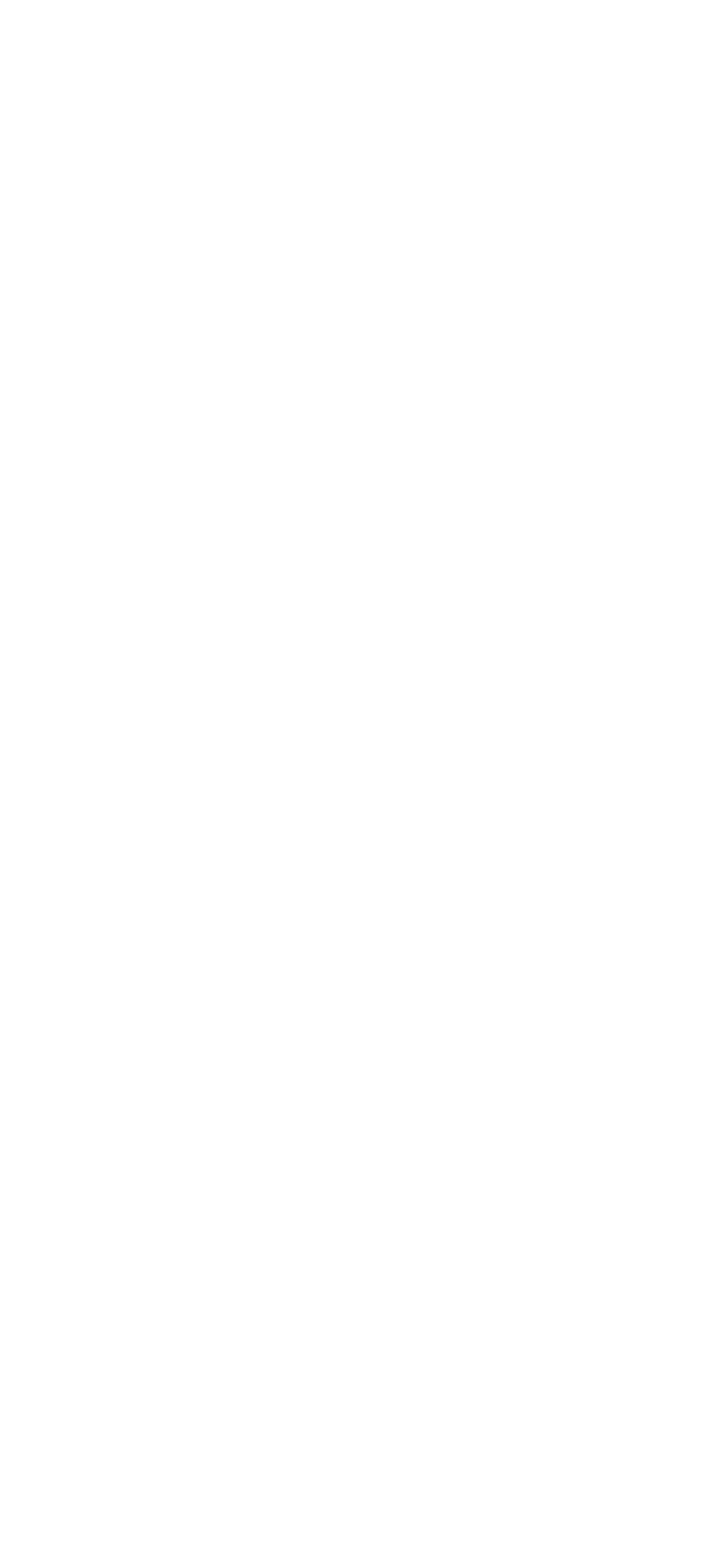
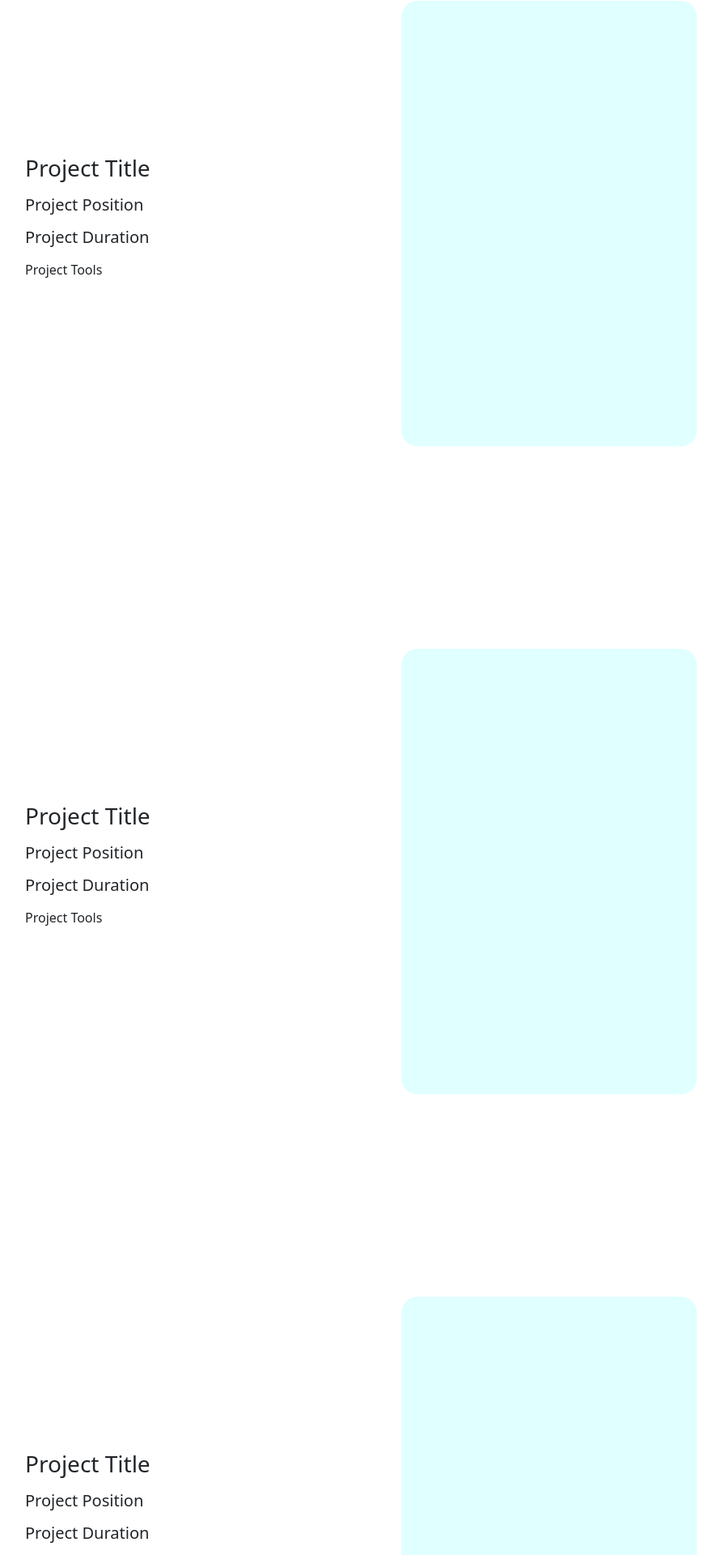
Before and after one commit to Alhazen4/alhazen4-porto, an Angular app: page /work in a window 1280 px wide. Before the commit this address led to /. Shown: the part 124-2044 px from the top of the page at 81% size, without its empty margins (169-1061 px from the left). Before the commit the page ends 800 px from the top, so only its background shows below. Built offline with nearby package versions, Linux system fonts and the light colour scheme.

Commit message:
Add work page

```diff
--- a/src/app/app-routing.module.ts
+++ b/src/app/app-routing.module.ts
@@ -1,11 +1,11 @@
 import { NgModule } from '@angular/core';
 import { RouterModule, Routes } from '@angular/router';
-// import { NavbarComponent } from './components/navbar/navbar.component';
 import { HomepageComponent } from './components/homepage/homepage.component';
+import { WorkComponent } from './components/work/work.component';
 
 const routes: Routes = [
   { path: '', component: HomepageComponent },
-  // { path: 'navbar', component: NavbarComponent },
+  { path: 'work', component: WorkComponent },
 ];
 
 @NgModule({
--- a/src/app/app.module.ts
+++ b/src/app/app.module.ts
@@ -3,15 +3,15 @@ import { BrowserModule } from '@angular/platform-browser';
 
 import { AppRoutingModule } from './app-routing.module';
 import { AppComponent } from './app.component';
-// import { NavbarComponent } from './components/navbar/navbar.component';
 import { HomepageComponent } from './components/homepage/homepage.component';
 import { NgbModule } from '@ng-bootstrap/ng-bootstrap';
+import { WorkComponent } from './components/work/work.component';
 
 @NgModule({
   declarations: [
     AppComponent,
-    // NavbarComponent,
-    HomepageComponent
+    HomepageComponent,
+    WorkComponent
   ],
   imports: [
     BrowserModule,
--- a/src/app/components/homepage/homepage.component.html
+++ b/src/app/components/homepage/homepage.component.html
@@ -10,8 +10,8 @@
 <nav class="d-flex align-items-center justify-content-between fs-5">
   <a href="">Ardi Azizi</a>
   <div class="link d-flex flex-row justify-content-between" style="width: 170px;">
+    <a href="">Work</a>
     <a href="">About</a>
-    <a href="">Work</a>
   </div>
 </nav>
 
--- /dev/null
+++ b/src/app/components/work/work.component.html
@@ -0,0 +1,69 @@
+<!DOCTYPE html>
+<html lang="en">
+
+<head>
+  <meta charset="UTF-8">
+  <meta name="viewport" content="width=device-width, initial-scale=1.0">
+  <title>Document</title>
+</head>
+
+<body>
+  <div class="div d-flex align-items-center justify-content-center">
+    <div class="div-content d-flex flex-row align-items-center justify-content-end">
+      <div class="div-text-flip d-flex justify-content-center flex-column gap-2">
+        <h3>Project Title</h3>
+        <h5>Project Position</h5>
+        <h5>Project Duration</h5>
+        <p>Project Tools</p>
+      </div>
+      <div class="div-cover-flip"></div>
+    </div>
+  </div>
+  <div class="div d-flex align-items-center justify-content-center">
+    <div class="div-content d-flex flex-row align-items-center justify-content-end">
+      <div class="div-text-flip d-flex justify-content-center flex-column gap-2">
+        <h3>Project Title</h3>
+        <h5>Project Position</h5>
+        <h5>Project Duration</h5>
+        <p>Project Tools</p>
+      </div>
+      <div class="div-cover-flip"></div>
+    </div>
+  </div>
+  <div class="div d-flex align-items-center justify-content-center">
+    <div class="div-content d-flex flex-row align-items-center justify-content-end">
+      <div class="div-text-flip d-flex justify-content-center flex-column gap-2">
+        <h3>Project Title</h3>
+        <h5>Project Position</h5>
+        <h5>Project Duration</h5>
+        <p>Project Tools</p>
+      </div>
+      <div class="div-cover-flip"></div>
+    </div>
+  </div>
+
+  <div class="div-other d-flex flex-column" style="background-color: antiquewhite;">
+    <h1>Other Projects</h1>
+    <div class="row">
+
+      <div class="col mb-5">
+        Col 1
+        <div class="box">
+
+        </div>
+      </div>
+
+      <div class="col mb-5 justify-content-between" style="background-color: bisque;">
+        Col 2
+        <div class="box-2">
+
+        </div>
+        <div class="box-3 ">
+
+        </div>
+      </div>
+    </div>
+  </div>
+</body>
+
+</html>
--- /dev/null
+++ b/src/app/components/work/work.component.scss
@@ -0,0 +1,69 @@
+.div {
+  width: 100%;
+  height: 100vh;
+
+  &-content {
+    width: 100%;
+    height: 100vh;
+    padding: 0 200px;
+  }
+
+  &-color {
+    width: 100px;
+    height: 550px;
+    background-color: lightcyan;
+    border-radius: 10px;
+  }
+
+  &-cover {
+    margin-left: 50px;
+    width: 500px;
+    height: 550px;
+    background-color: lightcyan;
+    border-radius: 20px;
+
+    &-flip {
+      margin-right: 50px;
+      width: 500px;
+      height: 550px;
+      background-color: lightcyan;
+      border-radius: 20px;
+    }
+  }
+
+  &-text {
+    margin-left: 100px;
+    width: 500px;
+    height: 550px;
+
+    &-flip {
+      margin-right: 100px;
+      width: 500px;
+      height: 550px;
+
+    }
+  }
+
+  &-other {
+    padding: 100px 200px 0 200px;
+  }
+
+}
+
+.box {
+  width: 500px;
+  height: 500px;
+  background-color: aliceblue;
+
+  &-2 {
+    width: 500px;
+    height: 200px;
+    background-color: aqua;
+  }
+
+  &-3 {
+    width: 500px;
+    height: 200px;
+    background-color: aqua;
+  }
+}
```
Also changed, not shown: src/app/components/work/work.component.ts (added, +10 -0 lines), 1 other file (tests, documents, lock files or other folders).
